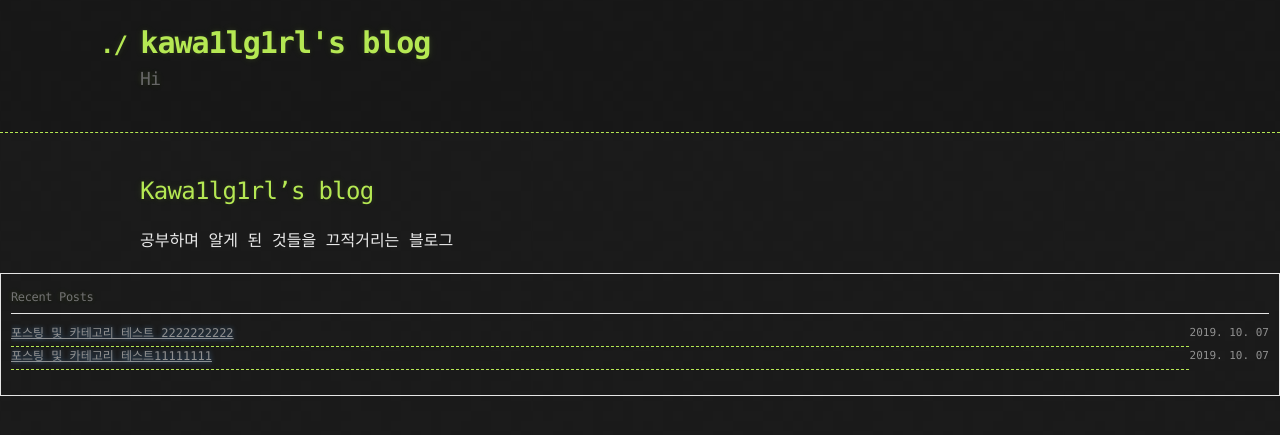
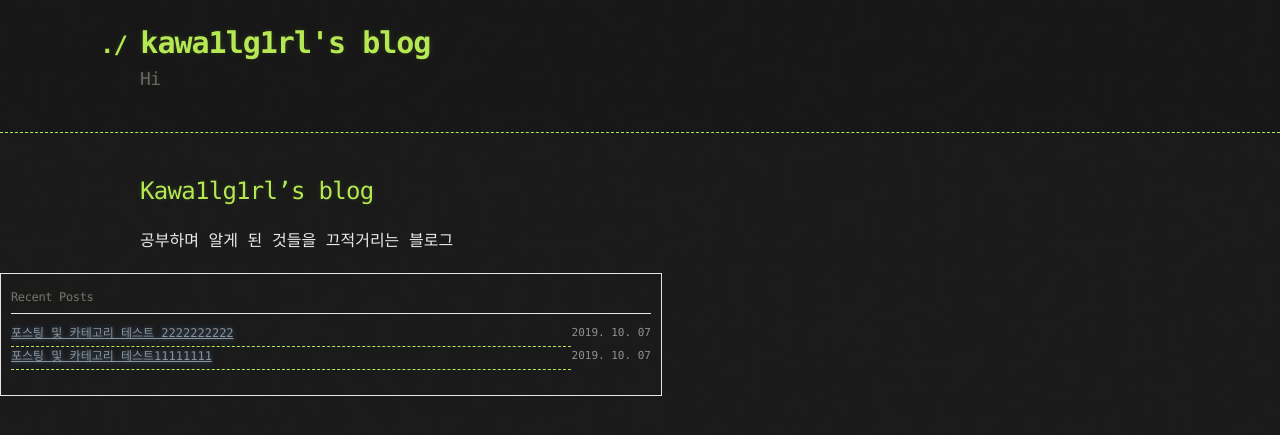
Before and after one commit to kawa1lg1rl/kawa1lg1rl.github.io, a Jekyll site: the page built from index.md, in a window 1280 px wide. Shown: the top 435 px of the page. Built offline with Jekyll 4.4.1, drawn with Linux system fonts in a browser that asks for light colours; our own code applies the rules of GitHub Pages for plain Markdown files.

Commit message:
디자인 수정 2차

```diff
--- a/_layouts/default.html
+++ b/_layouts/default.html
@@ -38,7 +38,7 @@ a{
 
 
 
-    <div class="more-posts">
+    <div class="more-posts" style="width:50%; min-width:500px; ">
         <div class="more-category">
           <!-- 하단의 더보기의 링크는 자신의 사이트에 맞게 수정 -->
           <h4>Recent Posts</h4>
--- a/_sass/jekyll-theme-hacker.scss
+++ b/_sass/jekyll-theme-hacker.scss
@@ -19,8 +19,7 @@ $blockquote-border: $dove-grey !default;
 .more-posts table {
   table-layout: fixed;
   border-collapse: collapse;
-  width: 50% !important;
-  min-width: 500px;
+  width: 100% !important;
   margin-top: 10px !important;
   display: table;
   border-spacing: 2px;
```
